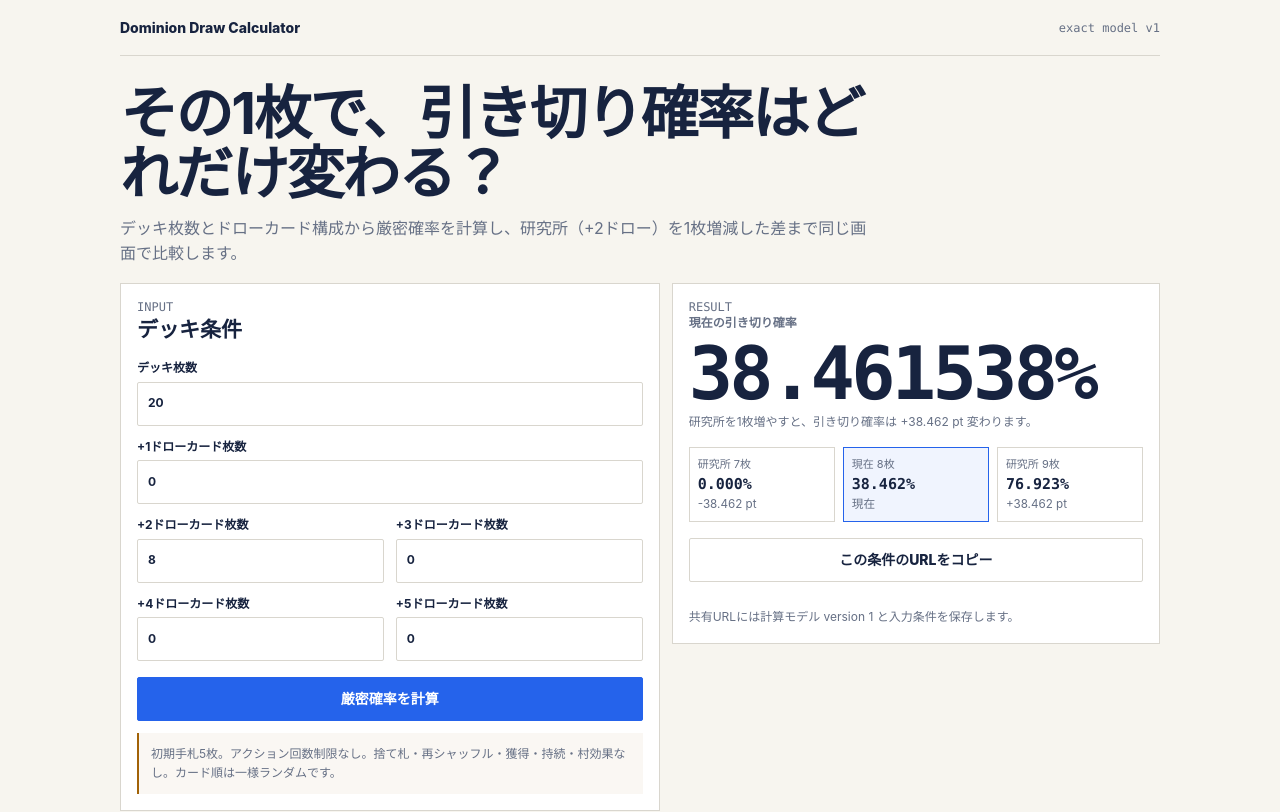
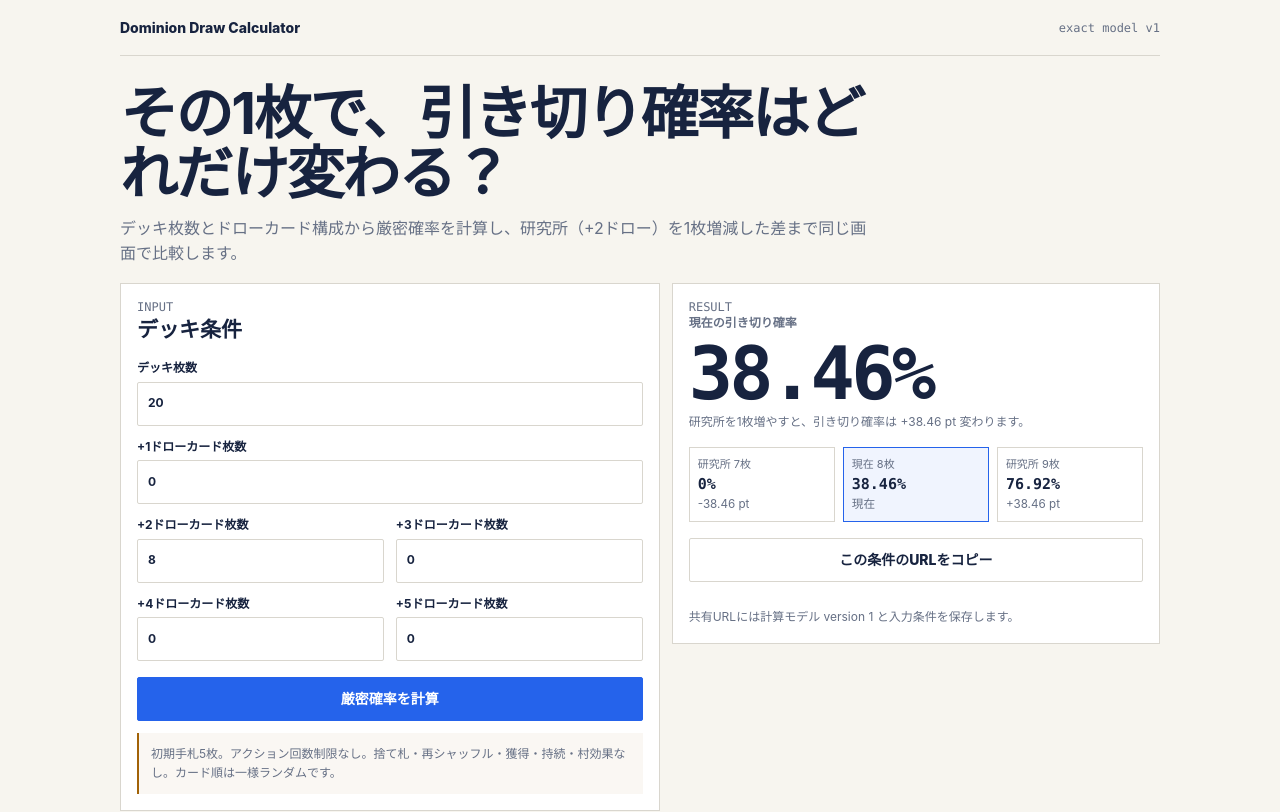
Before and after one commit to KAFKA2306/DominionDeckDrawSimlator, a website: page index.html in a window 1280 px wide. Shown: the top 812 px of the page. Drawn offline with Linux system fonts and the light colour scheme.

Commit message:
Display draw probabilities and deltas with concise precision

```diff
--- a/index.html
+++ b/index.html
@@ -172,11 +172,22 @@ function syncUrl(){
   const query=updateCalculationSearch(location.search,value("#deck"),counts());
   history.replaceState(null,"",`${location.pathname}?${query}${location.hash}`);
 }
-function formatProbability(p){return `${(p*100).toFixed(6)}%`;}
+function formatProbability(p){
+  const percent=p*100;
+  if(percent>0&&percent<0.01)return "<0.01%";
+  if(percent<100&&percent>99.99)return ">99.99%";
+  return `${Number(percent.toFixed(2))}%`;
+}
+function formatDelta(delta){
+  if(delta>0&&delta<0.01)return "+0.01 pt未満";
+  if(delta<0&&delta>-0.01)return "−0.01 pt未満";
+  const rounded=Number(delta.toFixed(2));
+  return `${rounded>0?"+":""}${rounded} pt`;
+}
 function scenarioMarkup(label,p,delta){
   if(p===null)return `<span class="scenario-label">${label}</span><strong>—</strong><small>条件外</small>`;
-  const deltaText=delta===null?"現在":`${delta>=0?"+":""}${delta.toFixed(3)} pt`;
-  return `<span class="scenario-label">${label}</span><strong>${(p*100).toFixed(3)}%</strong><small>${deltaText}</small>`;
+  const deltaText=delta===null?"現在":formatDelta(delta);
+  return `<span class="scenario-label">${label}</span><strong>${formatProbability(p)}</strong><small>${deltaText}</small>`;
 }
 function renderSensitivity(deck,drawCounts,current){
   const labCount=drawCounts[1];
@@ -196,7 +207,7 @@ function renderSensitivity(deck,drawCounts,current){
   const plusDelta=plus===null?null:(plus-current)*100;
   result.textContent=plusDelta===null
     ? `デッキ${deck}枚 / 研究所${labCount}枚。これ以上研究所を増やせない条件です。`
-    : `研究所を1枚増やすと、引き切り確率は ${plusDelta>=0?"+":""}${plusDelta.toFixed(3)} pt 変わります。`;
+    : `研究所を1枚増やすと、引き切り確率は ${formatDelta(plusDelta)} 変わります。`;
 }
 function calculate(updateUrl=true){
   try{
```
